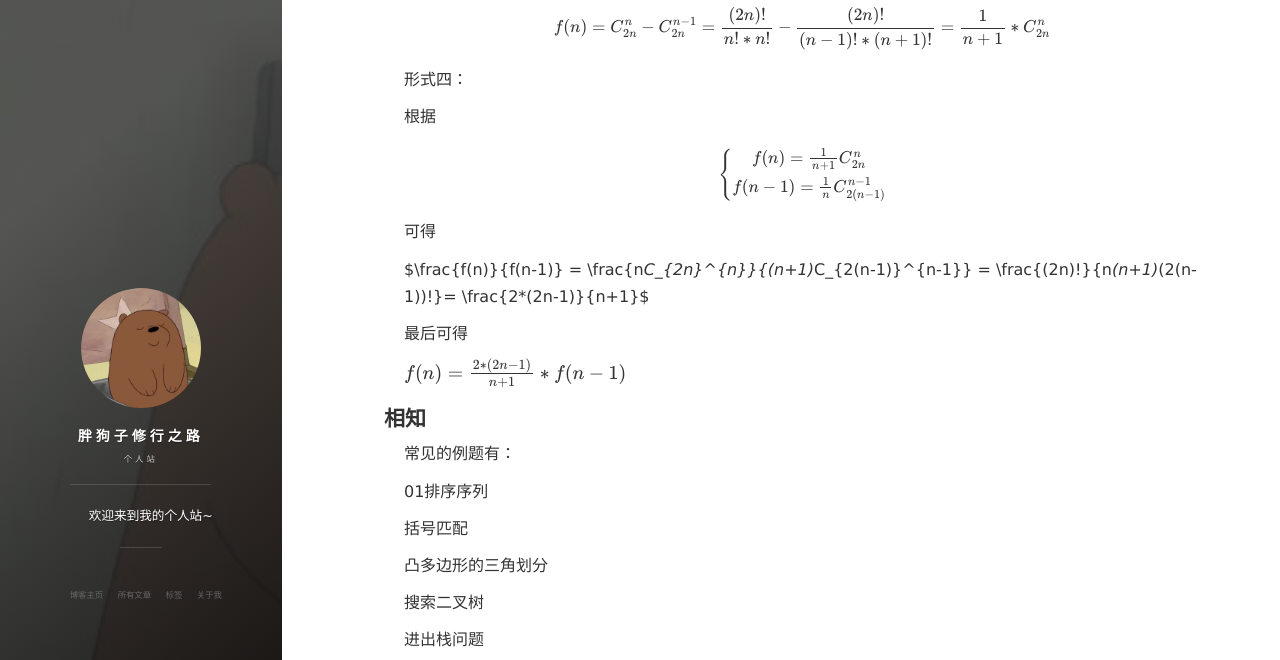
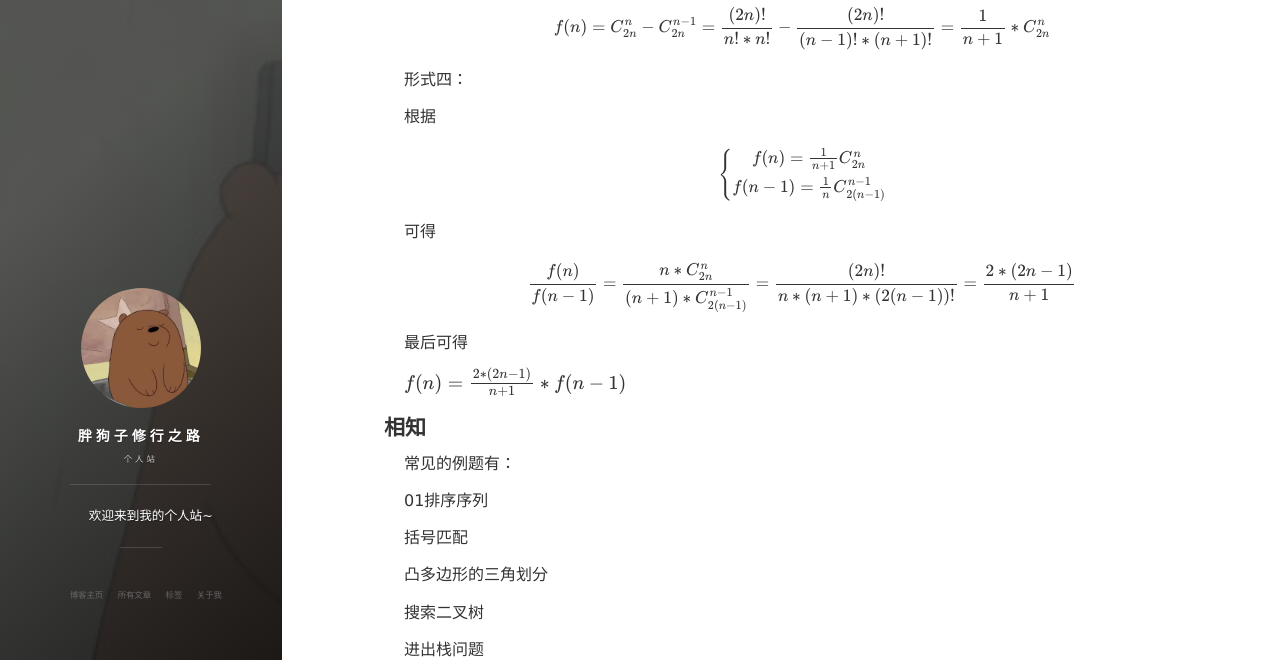
Before and after one commit to zhanglinhahaha/zhanglinhahaha.github.io, a Jekyll site: the page built from _posts/2020-07-21-【算法学习】卡特兰数.md, in a window 1280 px wide and 900 px high, scrolled down 1666 px, cut to the strip 0-660 px from the top of the window. Built offline with Jekyll 4.4.1, drawn with Linux system fonts in a browser that asks for light colours; nearby versions of some CDN libraries; formulas are drawn with MathJax 3; comment, search, counter and statistics services are not loaded.

Commit message:
modift LaTex format

```diff
--- a/_posts/2020-07-21-【算法学习】卡特兰数.md
+++ b/_posts/2020-07-21-【算法学习】卡特兰数.md
@@ -102,7 +102,9 @@ $$
 
 可得
 
-$\frac{f(n)}{f(n-1)} = \frac{n*C_{2n}^{n}}{(n+1)*C_{2(n-1)}^{n-1}} = \frac{(2n)!}{n*(n+1)*(2(n-1))!}= \frac{2*(2n-1)}{n+1}$
+$$
+\frac{f(n)}{f(n-1)} = \frac{n*C_{2n}^{n}}{(n+1)*C_{2(n-1)}^{n-1}} = \frac{(2n)!}{n*(n+1)*(2(n-1))!}= \frac{2*(2n-1)}{n+1}
+$$
 
 最后可得
 
```
